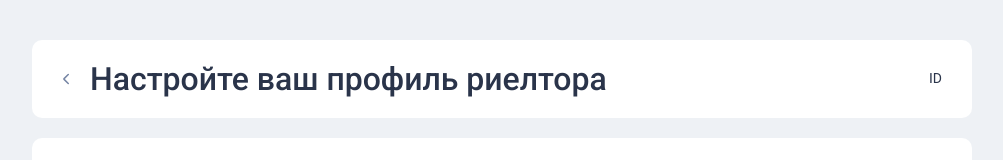
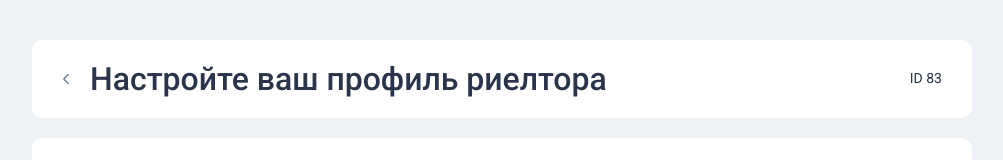
Before and after one commit to Pavel-Baranenko/next-app, a Next.js app: page /settings in a window 1280 px wide. Shown: the top 160 px of the page, without its empty margins (138-1141 px from the left). Built offline with nearby package versions, Linux system fonts and the light colour scheme.

Commit message:
commirew

```diff
--- a/pages/settings/index.jsx
+++ b/pages/settings/index.jsx
@@ -18,7 +18,7 @@ export default function Settings() {
 
 
 
-  const [id_user, setId] = useState(() => { JSON.parse(localStorage.getItem('id')) });
+  // const [id_user, setId] = useState(() => { JSON.parse(localStorage.getItem('id')) });
 
 
   const [phone, setPhone] = useState();
@@ -142,7 +142,7 @@ export default function Settings() {
           <div className="settings-top">
             <a href="javascript:history.back()" className="back-link mob-none"></a>
             <h4> <a href="javascript:history.back()" className="back-link mob"></a>Настройте ваш профиль риелтора</h4>
-            <span className="user-id">ID {id_user}</span>
+            <span className="user-id">ID 83</span>
           </div>
           <div className="form__inner ">
             <div className="form__heading">
```
